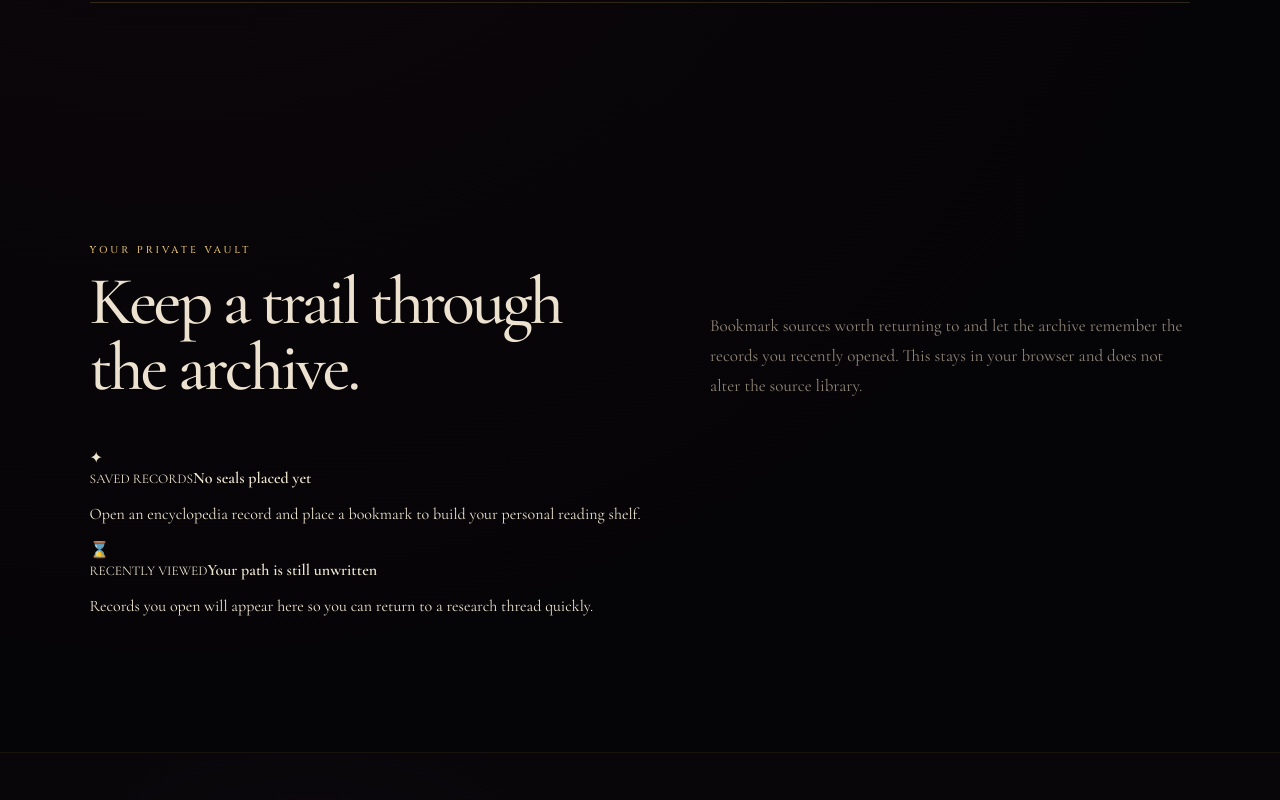
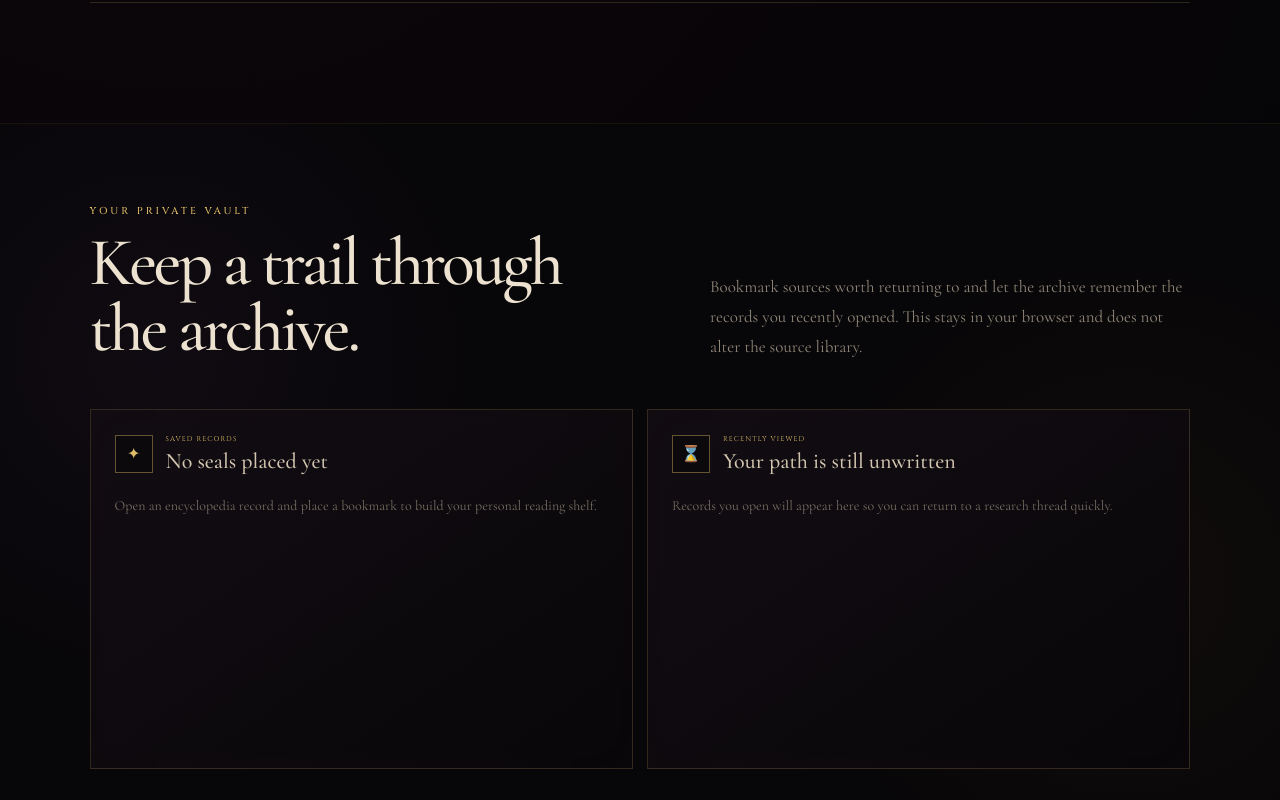
Before and after one commit to sgixus1/react-test-app, a React (Vite) app: page / in a window 1280 px wide. Shown: the part 3200-4000 px from the top of the page. Built offline with nearby package versions, Linux system fonts and the light colour scheme.

Commit message:
Style personal vault bookmarks and saved filtering

```diff
--- a/src/arcanum.css
+++ b/src/arcanum.css
@@ -2986,3 +2986,258 @@ input:focus-visible {
     font-size: 9px;
   }
 }
+
+
+/* v0.2 Personal Vault & Bookmarks */
+
+.personal-vault-section {
+  padding-top: 80px;
+  background:
+    radial-gradient(circle at 12% 30%, rgba(112, 64, 134, 0.08), transparent 28%),
+    radial-gradient(circle at 88% 60%, rgba(126, 82, 39, 0.07), transparent 30%),
+    #070608;
+  border-top: 1px solid rgba(223, 189, 104, 0.07);
+  border-bottom: 1px solid rgba(223, 189, 104, 0.07);
+}
+
+.personal-vault-grid {
+  display: grid;
+  grid-template-columns: 1fr 1fr;
+  gap: 14px;
+}
+
+.vault-panel {
+  min-height: 360px;
+  padding: 24px;
+  border: 1px solid var(--line);
+  background:
+    linear-gradient(145deg, rgba(18, 13, 19, 0.96), rgba(9, 7, 10, 0.96)),
+    #0a080b;
+  box-shadow: inset 0 0 45px rgba(223, 189, 104, 0.01);
+}
+
+.vault-heading {
+  margin-bottom: 20px;
+  display: grid;
+  grid-template-columns: 38px 1fr;
+  gap: 13px;
+  align-items: center;
+}
+
+.vault-heading > span {
+  width: 38px;
+  height: 38px;
+  display: grid;
+  place-items: center;
+  border: 1px solid var(--line-strong);
+  color: var(--gold);
+  background: #0b090c;
+}
+
+.vault-heading > div {
+  display: grid;
+}
+
+.vault-heading small {
+  color: var(--gold);
+  font-family: var(--display);
+  font-size: 7px;
+  letter-spacing: 0.16em;
+}
+
+.vault-heading strong {
+  margin-top: 4px;
+  color: #d2c5af;
+  font-size: 22px;
+  font-weight: 500;
+}
+
+.vault-list {
+  display: grid;
+  border-top: 1px solid var(--line);
+}
+
+.vault-list > button {
+  min-height: 78px;
+  padding: 8px 0;
+  display: grid;
+  grid-template-columns: 64px 1fr auto;
+  gap: 12px;
+  align-items: center;
+  border: 0;
+  border-bottom: 1px solid var(--line);
+  background: transparent;
+  cursor: pointer;
+  text-align: left;
+  transition: padding-left 180ms ease, background 180ms ease;
+}
+
+.vault-list > button:hover {
+  padding-left: 7px;
+  background: linear-gradient(90deg, rgba(223, 189, 104, 0.04), transparent);
+}
+
+.vault-list img {
+  width: 64px;
+  height: 58px;
+  object-fit: cover;
+  border: 1px solid var(--line);
+}
+
+.vault-list > button > span {
+  min-width: 0;
+  display: grid;
+}
+
+.vault-list strong {
+  color: #cfc3ae;
+  font-size: 17px;
+  font-weight: 500;
+}
+
+.vault-list small {
+  margin-top: 3px;
+  overflow: hidden;
+  color: #71695f;
+  font-family: var(--cn);
+  font-size: 10px;
+  text-overflow: ellipsis;
+  white-space: nowrap;
+}
+
+.vault-list em,
+.vault-list b {
+  color: #8d7c5a;
+  font-family: var(--display);
+  font-size: 7px;
+  font-style: normal;
+  font-weight: 500;
+  letter-spacing: 0.08em;
+}
+
+.vault-list em:hover {
+  color: var(--gold-bright);
+}
+
+.vault-empty {
+  max-width: 500px;
+  color: #776e62;
+  font-size: 14px;
+  line-height: 1.65;
+}
+
+.category-row {
+  display: flex;
+  align-items: center;
+  gap: 10px;
+}
+
+.category-row .category-scroll {
+  flex: 1;
+}
+
+.saved-filter {
+  min-height: 38px;
+  padding: 0 12px;
+  flex: 0 0 auto;
+  border: 1px solid var(--line);
+  background: #0b090c;
+  color: #8e8372;
+  cursor: pointer;
+  font-family: var(--display);
+  font-size: 8px;
+  letter-spacing: 0.08em;
+}
+
+.saved-filter.active,
+.saved-filter:hover {
+  border-color: var(--gold);
+  color: #171008;
+  background: var(--gold);
+}
+
+.record-card {
+  position: relative;
+}
+
+.record-bookmark {
+  position: absolute;
+  z-index: 8;
+  right: 13px;
+  top: 13px;
+  width: 34px;
+  height: 34px;
+  display: grid;
+  place-items: center;
+  border: 1px solid rgba(223, 189, 104, 0.24);
+  color: #c6aa67;
+  background: rgba(5, 4, 7, 0.78);
+  cursor: pointer;
+  font-size: 15px;
+  box-shadow: 0 6px 18px rgba(0,0,0,.24);
+  transition: 180ms ease;
+}
+
+.record-bookmark:hover,
+.record-bookmark.active {
+  border-color: var(--gold);
+  color: var(--gold-bright);
+  background: rgba(36, 26, 15, 0.94);
+  transform: translateY(-2px);
+}
+
+.entry-bookmark {
+  margin-top: 18px;
+  min-height: 40px;
+  padding: 0 13px;
+  border: 1px solid var(--line);
+  color: #aa9b7f;
+  background: rgba(5,4,7,.55);
+  cursor: pointer;
+  font-family: var(--display);
+  font-size: 8px;
+  letter-spacing: 0.09em;
+  transition: 180ms ease;
+}
+
+.entry-bookmark:hover,
+.entry-bookmark.active {
+  border-color: var(--gold);
+  color: var(--gold-bright);
+  background: rgba(223, 189, 104, 0.065);
+}
+
+@media (max-width: 900px) {
+  .personal-vault-grid {
+    grid-template-columns: 1fr;
+  }
+
+  .category-row {
+    align-items: stretch;
+    flex-direction: column;
+  }
+
+  .saved-filter {
+    align-self: flex-start;
+  }
+}
+
+@media (max-width: 520px) {
+  .vault-panel {
+    padding: 18px;
+  }
+
+  .vault-list > button {
+    grid-template-columns: 54px 1fr;
+  }
+
+  .vault-list img {
+    width: 54px;
+    height: 50px;
+  }
+
+  .vault-list em,
+  .vault-list b {
+    display: none;
+  }
+}
```
